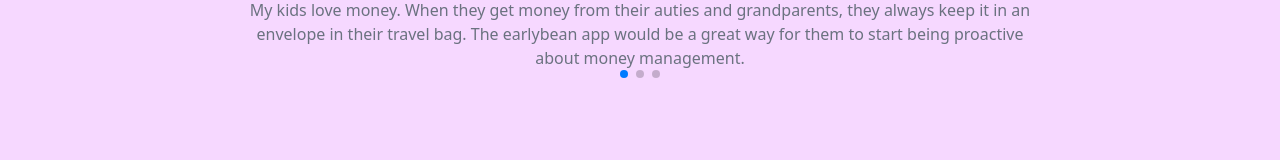
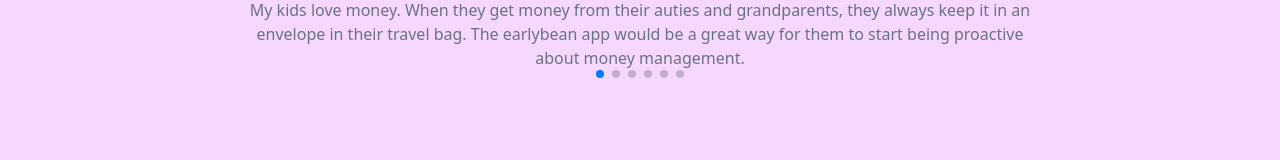
Before and after one commit to Fisayomiii/EarlyBean, a React (Vite) app: page / in a window 1280 px wide. Shown: the part 4804-4964 px from the top of the page. Built offline with nearby package versions, Linux system fonts and the light colour scheme.

Commit message:
[Feat] added three more testimony's to the testimonial section

```diff
--- a/package.json
+++ b/package.json
@@ -1,5 +1,5 @@
 {
-  "name": "tailwind-templates",
+  "name": "earlybean",
   "private": true,
   "version": "0.0.0",
   "type": "module",
--- a/src/components/Testimonials/Testimonials.tsx
+++ b/src/components/Testimonials/Testimonials.tsx
@@ -20,7 +20,6 @@
             attribute: 'Mum Of 1',
             title: '"The support I need"',
             description: 'As an adult, I still struggle with financial literacy. Talk less, of me teaching my kids to handle their finance. With the Earlybean app, I feel like I can have the support to teach my kids about money.',
-
         },
         {
             img: "https://res.cloudinary.com/dn6fnuhxr/image/upload/v1643169823/tosin-ajayi.png",
@@ -28,8 +27,29 @@
             attribute: 'Mum Of 1',
             title: '"One Less worry"',
             description: 'My biggest worry has always been my daughter growing without a strong financial background, especially when I’m not there to guide her. Thankfully, with Earlybean, that’s one less thing for me to worry about.',
+        },
+        {
+            img: "https://res.cloudinary.com/dn6fnuhxr/image/upload/v1643397134/eniola-o.png",
+            name: 'Eniola',
+            attribute: '17 Years old',
+            title: '"If only i had earlybean"',
+            description: 'I won a competition some years ago and the prize was money. My mum said she would keep it for me, but till today, I dont think I ever got that money. If I had earlybean then, it would have helped.',
+        },
+        {
+            img: "https://res.cloudinary.com/dn6fnuhxr/image/upload/v1642954529/Picture3.png",
+            name: 'Zion',
+            attribute: '15 Years old',
+            title: '"It would keep my money save"',
+            description: 'At boarding school, I always have to keep cash on me to buy things from our tuck shop. Sometimes, my cash gets lost or stolen. I feel if i had the earlybean app and card, my money would be safe.',
+        },
+        {
+            img: "https://res.cloudinary.com/dn6fnuhxr/image/upload/v1643397272/ivy.png",
+            name: 'Ivy',
+            attribute: '9 Years old',
+            title: '"It would help me save"',
+            description: 'I like to save and I  would like to help my mum by saving for my college education from now. I would also like to save, so I can help the elderly. This app would help me save for as many things I want, at once.',
+        },
 
-        },
     ]
     return (
         <>
```
Also changed, not shown: 1 other file (tests, documents, lock files or other folders).
